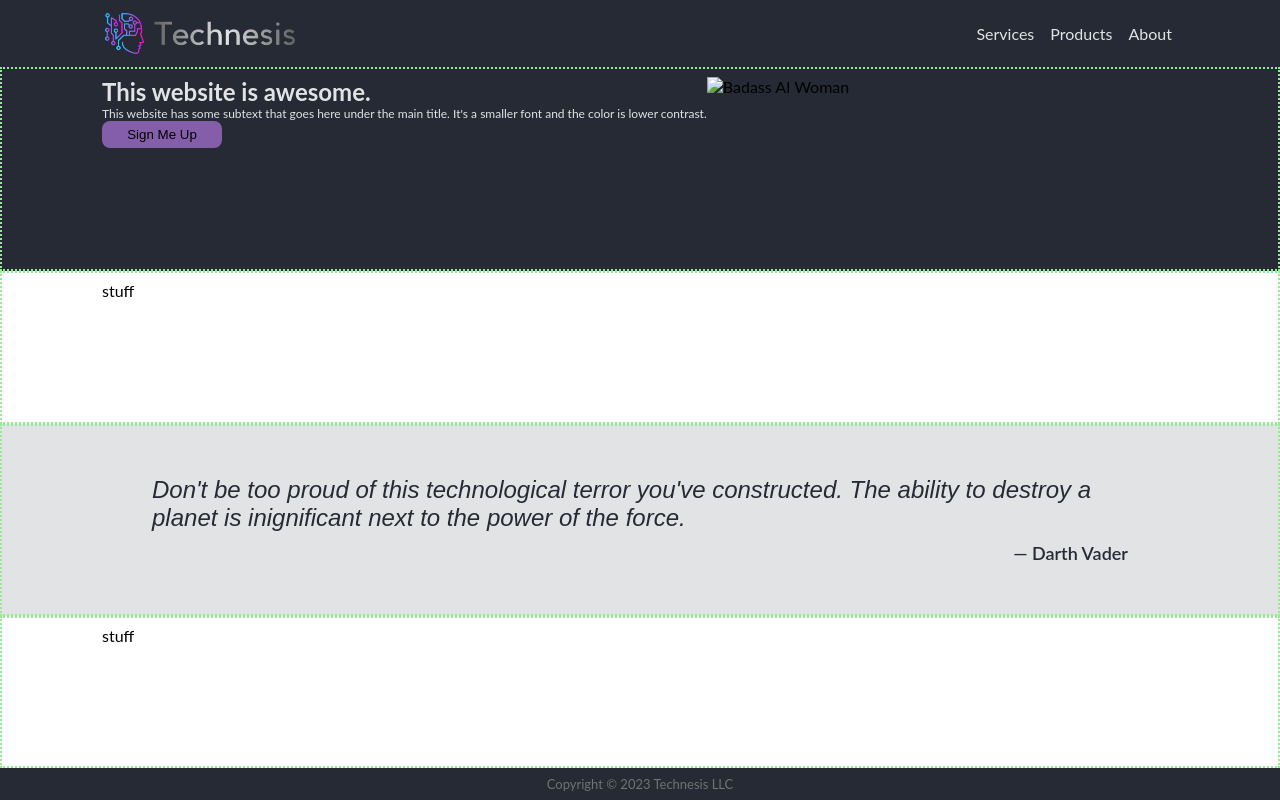
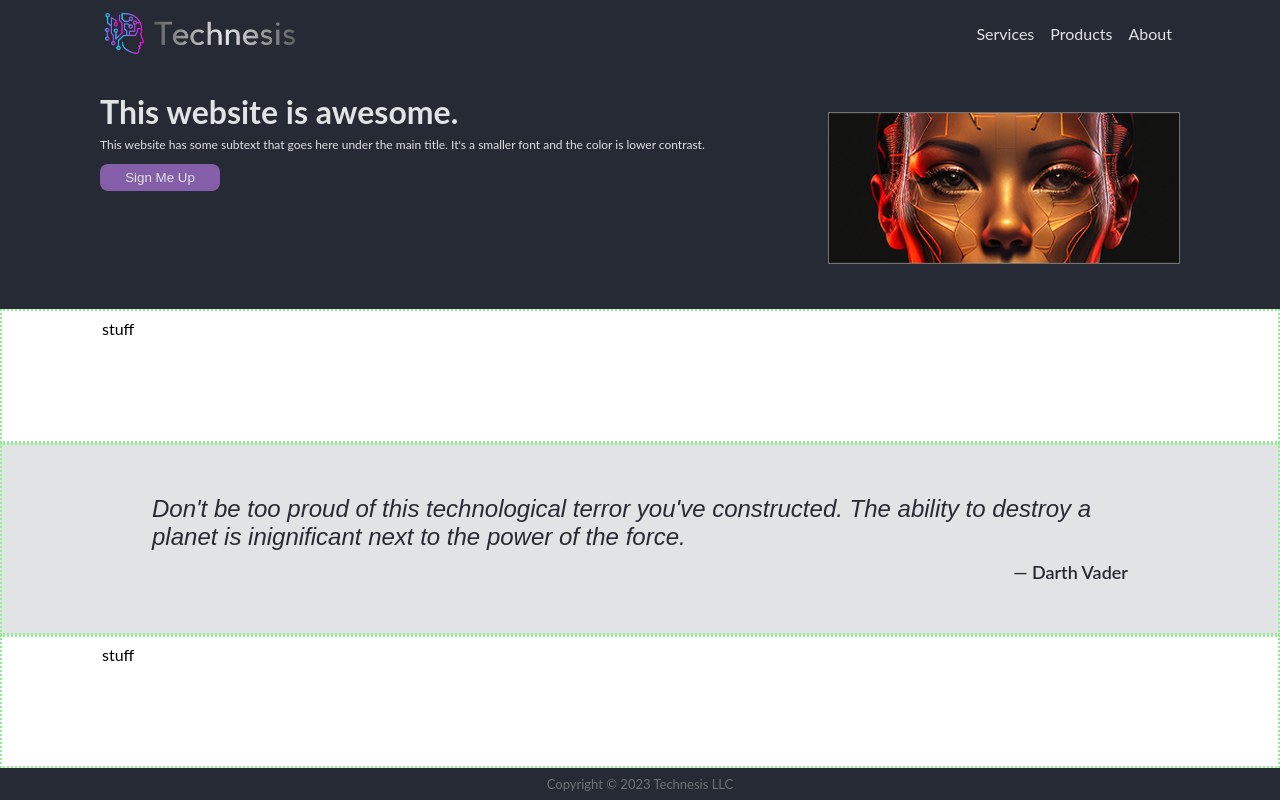
Before and after one commit to dreuters/landing-page, a plain HTML site: page index.html in a window 1280 px wide. Drawn offline with Linux system fonts and the light colour scheme.

Commit message:
Complete hero section

```diff
--- a/index.html
+++ b/index.html
@@ -25,7 +25,9 @@
       <div class="text">This website has some subtext that goes here under the main title. It's a smaller font and the color is lower contrast.</div>
       <button>Sign Me Up</button>
     </div>
-    <img src="images/woman.png" alt="Badass AI Woman">
+    <div class="image">
+      <img src="images/woman.png" alt="Badass AI Woman">
+    </div>
   </div>
 
   <div class="information">
--- a/style.css
+++ b/style.css
@@ -34,36 +34,65 @@ body {
   padding: 0px 8px;
 }
 
+.header a:hover {
+  color: white;
+}
+
 .hero {
   background-color: #252a34;
   display: flex;
+  justify-content: space-between;
   flex: 1;
-  /* flex-grow: 1; */
-  padding: 8px 100px;
-  border: 2px dotted lightgreen;
+  flex-grow: 0;
+  padding: 25px 100px;
+  /* border: 2px dotted lightgoldenrodyellow; */
 }
 
 .hero .statement {
   display: flex;
   flex-direction: column;
   color: #e2e3e4;
+  margin: 0px 40px 0px 0px;
+  /* border: 1px dotted lightcoral; */
 }
 
 .hero .statement .tagline {
-  font-size: 24px;
+  font-size: 32px;
   font-weight: 700;
+  margin: 0px 6px 6px 0px;
+  /* border: 1px dotted lightcyan; */
 }
 
 .hero .statement .text {
   font-size: 12px;
+  margin: 0px 6px 12px 0px;
+  /* border: 1px dotted lightcyan; */
 }
 
 .hero .statement button {
+  margin: 0px 6px 6px 0px;
   width: 120px;
   background-color: #845ea8;
+  color: #e2e3e4;
   border: 0px;
   padding: 6px;
   border-radius: 8px;
+}
+
+.hero .statement button:hover {
+  background-color: #c64a9b;
+}
+
+.hero .image {
+  display: flex;
+  align-items: center;
+  justify-content: center;
+  margin: 20px 0px 20px 0px;
+  /* border: 1px dotted lightcyan; */
+}
+
+.hero .image img {
+  border: 1px solid #717272;
 }
 
 .information {
```
Also changed, not shown: images/woman.png (added).
